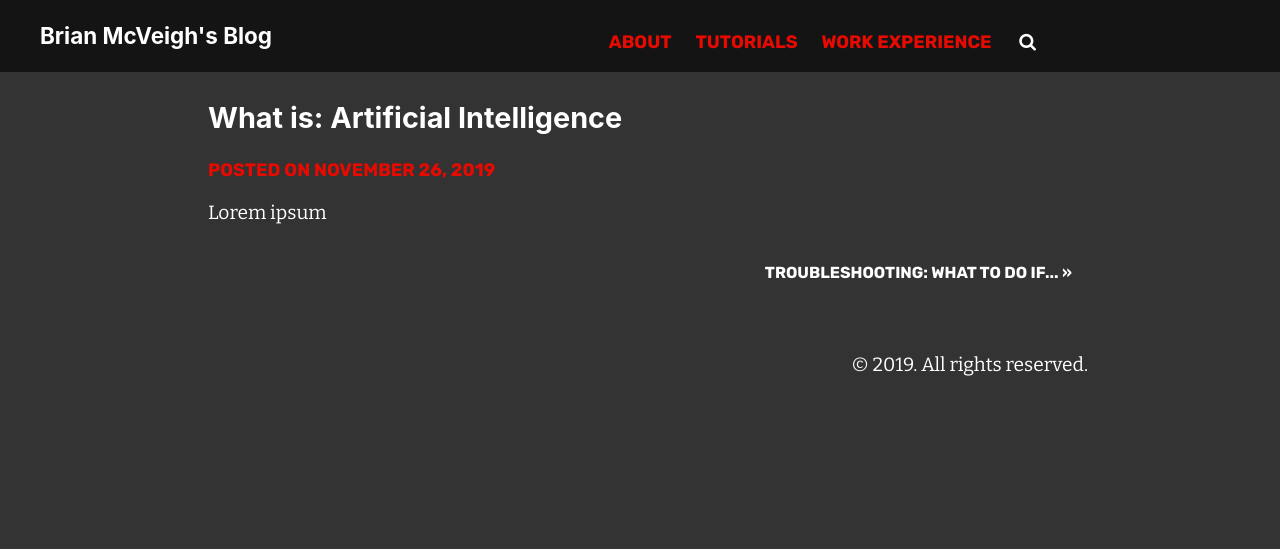
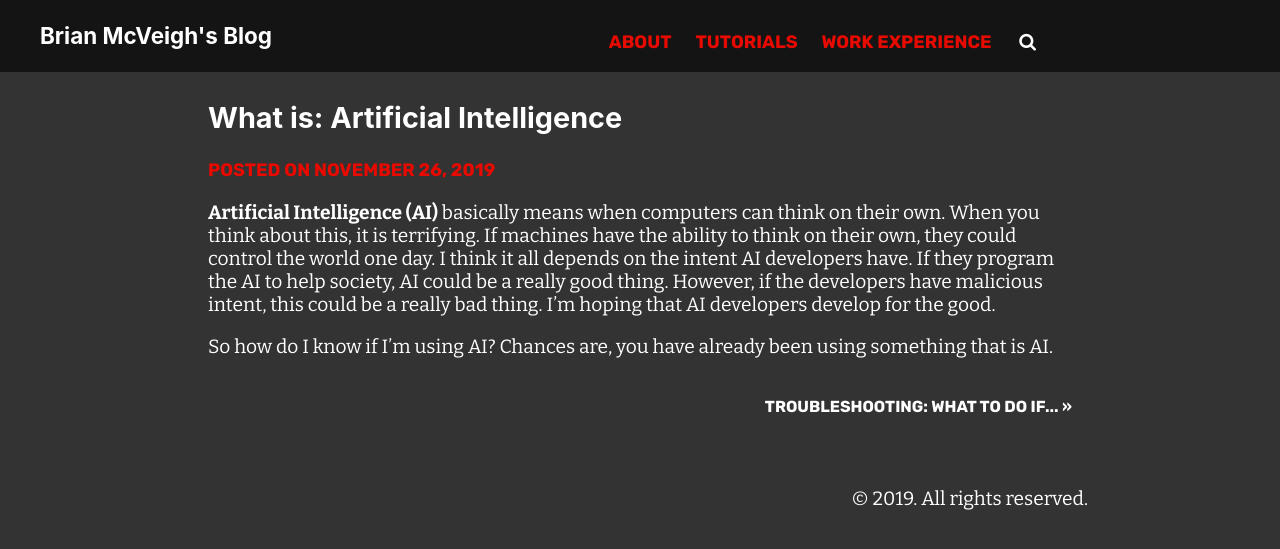
Before and after one commit to bmcveigh/bmcveigh.github.io, a Jekyll site: the page built from _posts/2019-11-26-what-is-ai.markdown, in a window 1280 px wide. Shown: the top 549 px of the page. Built offline with Jekyll 4.4.1, drawn with Linux system fonts in a browser that asks for light colours.

Commit message:
Update 2019-11-26-what-is-ai.markdown

```diff
--- a/_posts/2019-11-26-what-is-ai.markdown
+++ b/_posts/2019-11-26-what-is-ai.markdown
@@ -4,4 +4,12 @@ title:  "What is: Artificial Intelligence"
 date:   2019-11-26 07:22:00 -0500
 categories: posts ai
 ---
-Lorem ipsum
+**Artificial Intelligence (AI)** basically means when computers can think on their own.
+When you think about this, it is terrifying. If machines have the ability to think on
+their own, they could control the world one day. I think it all depends on the intent
+AI developers have. If they program the AI to help society, AI could be a really good
+thing. However, if the developers have malicious intent, this could be a really bad thing.
+I'm hoping that AI developers develop for the good.
+
+So how do I know if I'm using AI? Chances are, you have already been using something that
+is AI.
```
